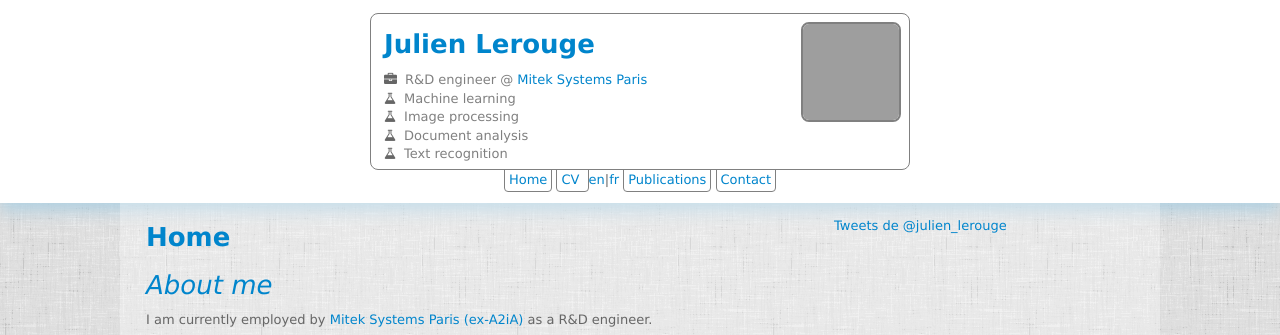
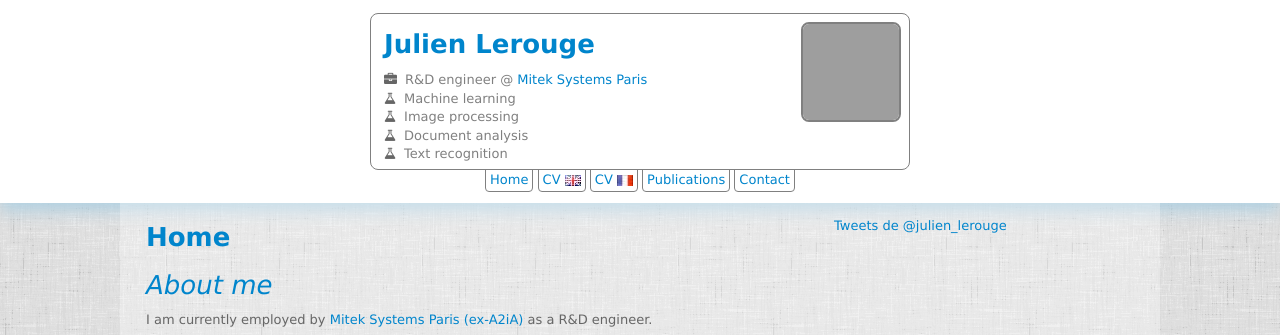
Before and after one commit to jlerouge/jlerouge.github.io, a Jekyll site: the page built from index.html, in a window 1280 px wide, cut to the strip 0-335 px from the top of the page. Built offline with Jekyll 4.4.1, drawn with Linux system fonts in a browser that asks for light colours; nearby versions of some CDN libraries; comment, search, counter and statistics services are not loaded; grey boxes are pictures that could not be loaded.

Commit message:
Changed by two items, using country flags

```diff
--- a/_includes/header.html
+++ b/_includes/header.html
@@ -14,7 +14,8 @@
     <nav>
         <a class="item" href="/">Home</a>
         <!--<a class="item" href="/blog">Blog</a>-->
-        <a class="item">CV <a href="/pdf/CV_en.pdf">en</a>|<a href="/pdf/CV_fr.pdf">fr</a></a>
+        <a class="item" href="/pdf/CV_en.pdf">CV <img src="/img/flag_en.jpg" alt="en"></a>
+        <a class="item" href="/pdf/CV_fr.pdf">CV <img src="/img/flag_fr.jpg" alt="fr"></a>
         <!--<a class="item" href="/soft">Software</a>-->
         <a class="item" href="/pub">Publications</a>
         <a class="item" href="mailto:julien@lerouge.me">Contact</a>
```
Also changed, not shown: img/flag_en.jpg (added), img/flag_fr.jpg (added).
